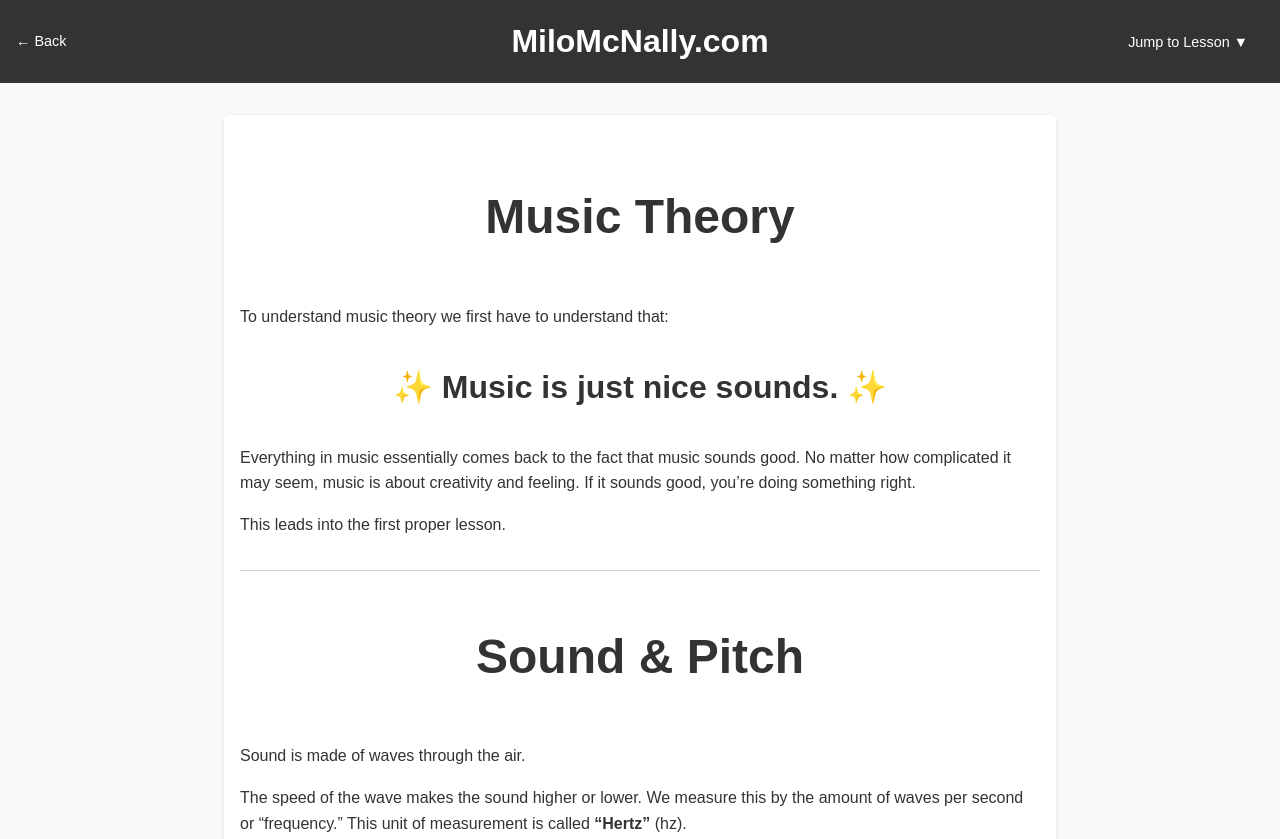
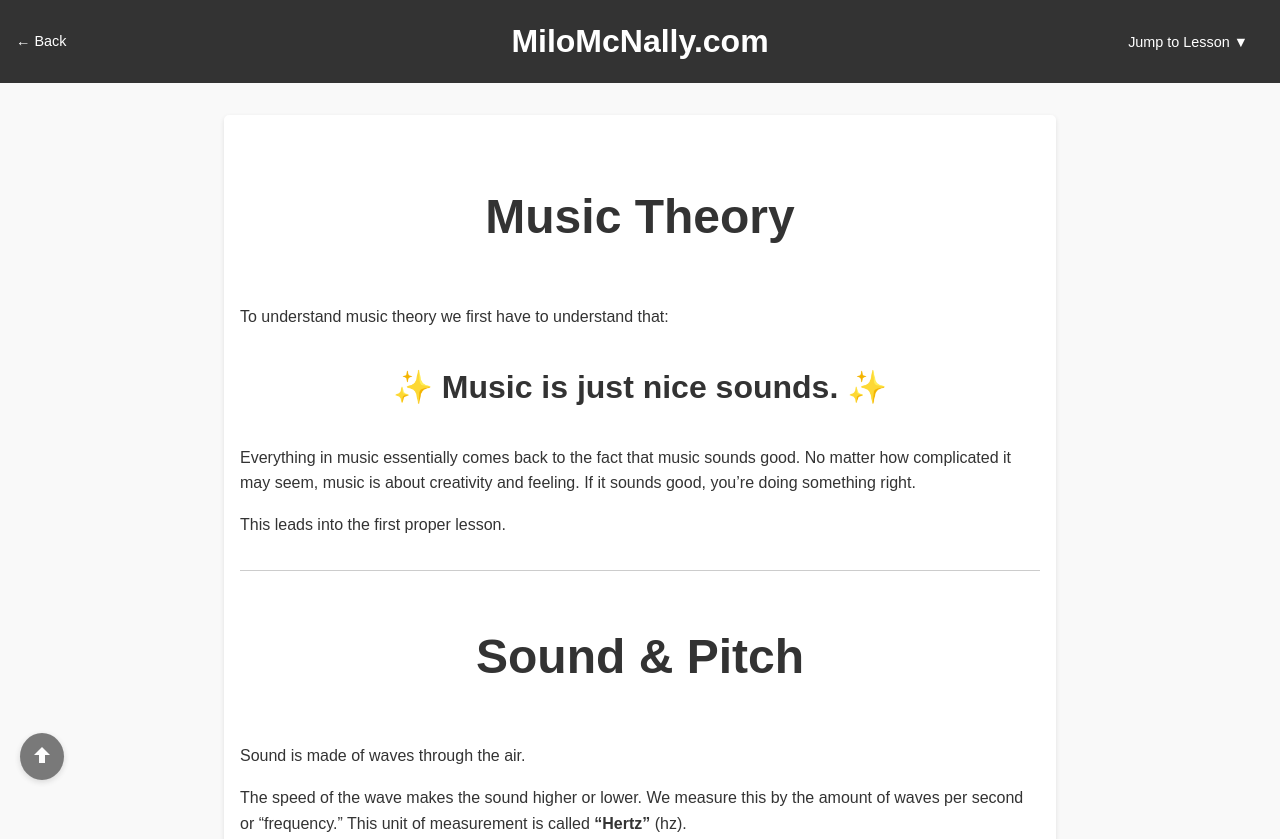
Before and after one commit to MiloMcNally/MiloMcNally, a plain HTML site: page musictheory.html in a window 1280 px wide. Shown: the top 839 px of the page. Drawn offline with Linux system fonts and the light colour scheme.

Commit message:
Update musictheory.html

```diff
--- a/musictheory.html
+++ b/musictheory.html
@@ -466,6 +466,31 @@
 
 
 
+
+<button onclick="window.scrollTo({ top: 0, behavior: 'smooth' });"
+        style="
+          position: fixed;
+          bottom: 20px;
+          left: 20px;
+          background-color: #444;
+          color: white;
+          border: none;
+          padding: 10px;
+          border-radius: 50%;
+          cursor: pointer;
+          opacity: 0.7;
+          transition: opacity 0.3s, transform 0.2s;
+          box-shadow: 0 2px 6px rgba(0,0,0,0.2);
+        "
+        onmouseover="this.style.opacity=1; this.style.transform='scale(1.1)'"
+        onmouseout="this.style.opacity=0.7; this.style.transform='scale(1)'"
+        aria-label="Back to top">
+  <svg xmlns="http://www.w3.org/2000/svg" viewBox="0 0 24 24" fill="white" width="24" height="24">
+    <path d="M12 4l-8 8h5v8h6v-8h5z"/>
+  </svg>
+</button>
+
+
   </div>
 </body>
 </html>
```
